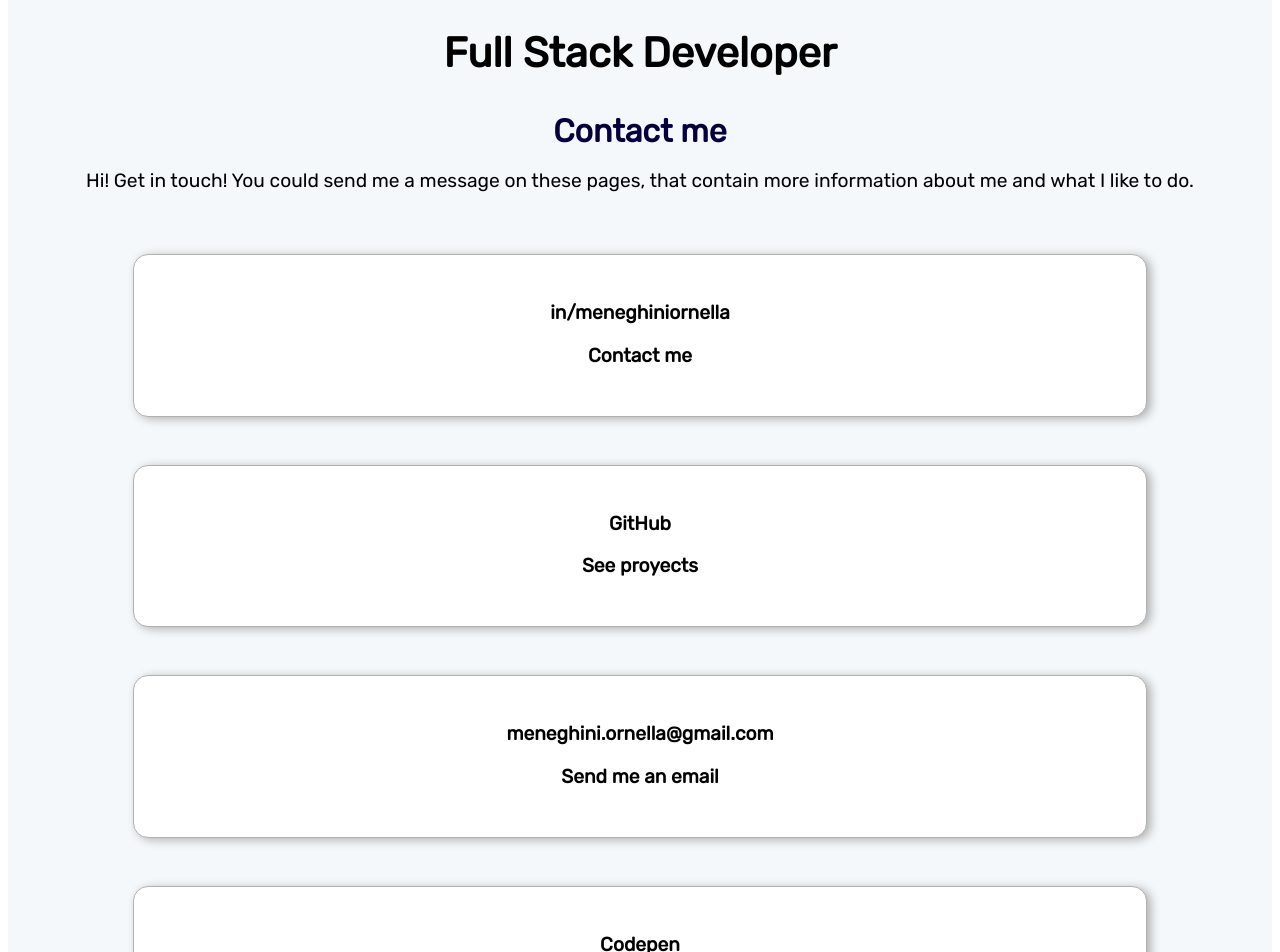
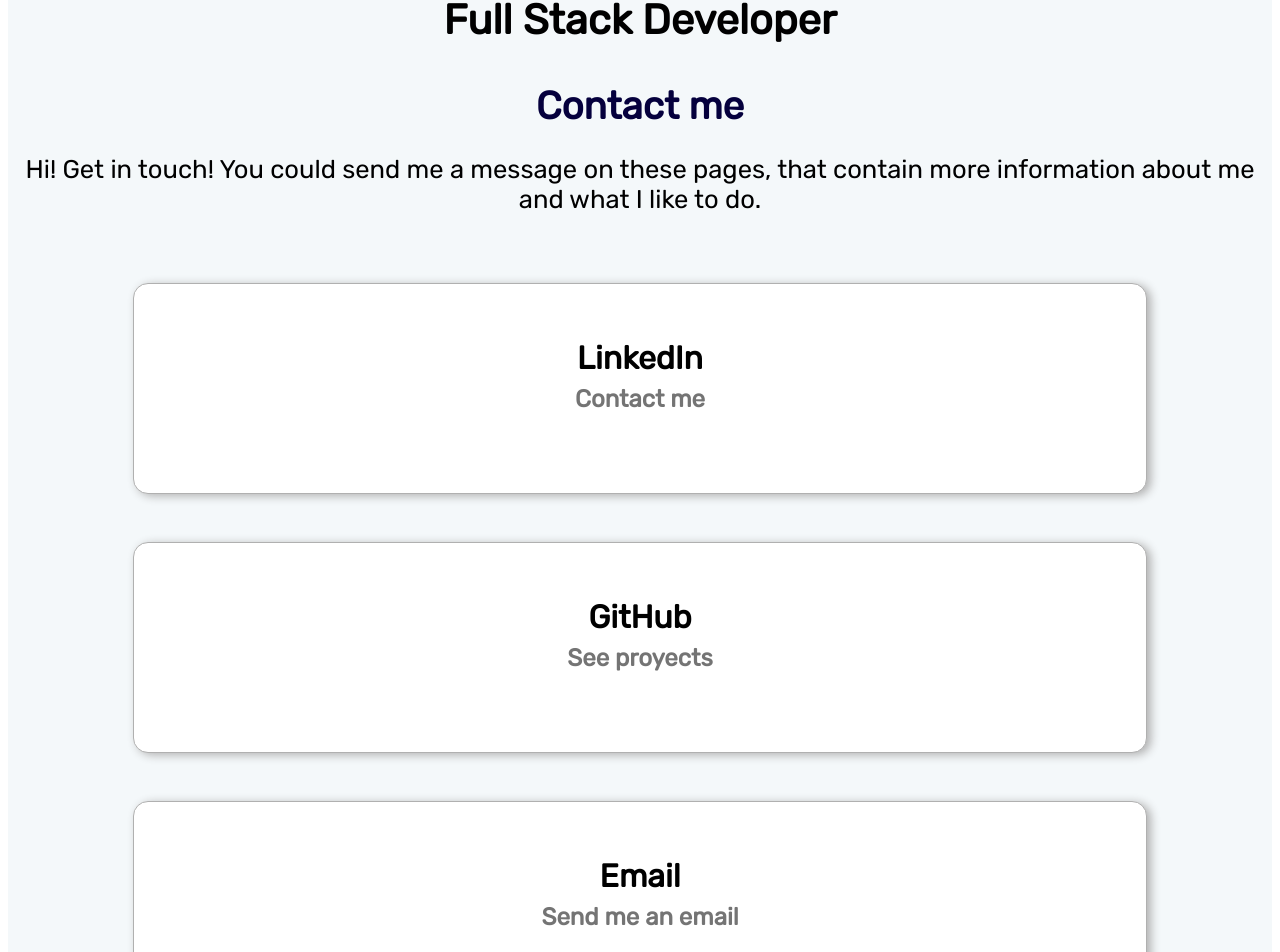
Before and after one commit to MeneghiniOrnella/vue.MeneghiniOrnella, a Vue app: page /contact in a window 1280 px wide. Shown: the part 266-1218 px from the top of the page. Built offline with nearby package versions, Linux system fonts and the light colour scheme; a web font is replaced by a local one.

Commit message:
update cards

```diff
--- a/public/index.html
+++ b/public/index.html
@@ -15,8 +15,6 @@
 
     <!-- <title><%= htmlWebpackPlugin.options.title %></title> -->
     <title>Meneghini, Ornella</title>
-
-    <script src="https://kit.fontawesome.com/093473ac19.js" crossorigin="anonymous"></script>
   </head>
   <body>
     <noscript>
@@ -24,5 +22,6 @@
     </noscript>
 
     <div id="app"></div>
+    <script src="https://kit.fontawesome.com/093473ac19.js" crossorigin="anonymous"></script>
   </body>
 </html>
--- a/public/style.css
+++ b/public/style.css
@@ -1,8 +1,17 @@
 @import url('https://fonts.googleapis.com/css2?family=Barlow+Condensed:wght@200;300;400;500;700&family=Rubik&display=swap');
+
+:root {
+    --principal      : #cd24bf;
+    --secondary      : #c5e1fe;
+    --dark-grey      : #747474;
+    --light-grey     : #b0b0b0;
+    --dark-principal : #83239b;
+    --light-principal: #9648aa;
+}
 
 #app {
     font-family: 'Rubik', sans-serif;
-    -webkit-font-smoothing: antialiased;
+    -webkit-font-smoothing : antialiased;
     -moz-osx-font-smoothing: grayscale;
     text-align: center;
     background: #f4f8fa;
@@ -10,7 +19,7 @@
 
 h1 {
     /* font-size: 10vw; */
-    font-size: 4.4rem;
+    font-size: 3.6rem;
 }
 h2 {
     /* font-size: 8vw; */
@@ -18,23 +27,26 @@
 }
 h3 {
     /* font-size: 6vw; */
-    color: #cd24bf;
-    font-size: 2rem;
+    color: var(--principal);
+    font-size: 2.4rem;
     margin: 1em 0 0;
     color: #05003d;
 }
 h4 {
     /* font-size: 5vw; */
-    color: #cd24bf;
-    font-size: 1.8rem;
+    color: var(--principal);
+    font-size: 2rem;
 }
 h5, h6 {
     /* font-size: 4vw; */
-    font-size: 1.5rem;
+    font-size: 1.8rem;
     font-family: 'Barlow Condensed', sans-serif;
 }
-p {
-    font-size: 1.2rem;
+p, b {
+    font-size: 1.6rem;
+}
+b {
+    font-weight: 800;
 }
 
 a, button {
@@ -44,14 +56,14 @@
     font-weight: 600;
     color: #000;
     text-decoration: none;
-    background-color: #c5e1fe;
+    background-color: var(--secondary);
     margin: 0 auto;
     cursor: pointer;
     border: none;
     border-radius: 50px;
 }
 a:focus, a:hover {
-    color: #cd24bf;
+    color: var(--principal);
 }
 
 li {
@@ -60,7 +72,6 @@
 }
 
 .cards-group {
-    /* background-color: rgb(250, 250, 250); */
     display: flex;
     flex-wrap: wrap;
     justify-content: center;
@@ -70,12 +81,11 @@
     background-color: rgb(255, 255, 255);
     margin: 1.5em 1em;
     border-radius: 15px;
-    box-shadow: 4px 2px 10px #b0b0b0;
-    border: 1px solid #b0b0b0;
+    box-shadow: 4px 2px 10px var(--light-grey);
+    border: 1px solid var(--light-grey);
     padding: 1.5em 2em;
     width: 15em;
     height: fit-content;
-
 }
 
 .icons-group {
@@ -93,22 +103,19 @@
     background: none;
     border: none;
 }
-
 .about-text {
     margin: 4rem;
 }
-
 .contact-home a{
     border-radius: 50px;
     font-weight: 600;
-    color: #000000;
-    background-color: #c5e1fe;
+    color: #000;
+    background-color: var(--secondary);
     cursor: pointer;
     text-decoration: none;
     border: none;
     width: 20rem;
 }
-
 .card {
     width: 80%;
     height: fit-content;
@@ -119,3 +126,31 @@
     background-color: #fff;
     color: #000;
 }
+.contact span {
+    color: var(--dark-grey);
+    font-size: 1.5rem;
+}
+
+.footer a {
+    background: none;
+    color: var(--light-principal);
+  }
+.footer a:focus, .footer a:hover, .footer a:active {
+    color: var(--dark-principal);
+    text-decoration: underline;
+  }
+.footer .last-line {
+    display: flex;
+    flex-direction: row;
+    justify-content: space-between;
+    margin: 0 2.5em;
+    padding-top: 1.2em;
+    padding-bottom: 1.3em;
+  }
+.footer p {
+    text-align: center;
+}
+.footer .icons-group footer a {
+    margin: 0 0.2rem;
+    padding: 0;
+}
--- a/src/components/Footer.vue
+++ b/src/components/Footer.vue
@@ -18,36 +18,3 @@
     name: 'Footer'
 }
 </script>
-
-<style>
-/* .footer {
-  margin-bottom: 2.5rem;
-} */
-
-.footer a {
-  background: none;
-  color: rgb(150, 72, 170);
-}
-.footer a:focus, .footer a:hover, .footer a:active {
-  color: rgb(131, 35, 155);
-  text-decoration: underline;
-}
-
-.last-line {
-  display: flex;
-  flex-direction: row;
-  justify-content: space-between;
-  margin: 0 2.5em;
-  padding-top: 1.2em;
-  padding-bottom: 1.3em;
-}
-
-p {
-  text-align: center;
-}
-
-.icons-group footer a {
-  margin: 0 0.2rem;
-  padding: 0;
-}
-</style>
--- a/src/components/Hour.vue
+++ b/src/components/Hour.vue
@@ -12,10 +12,10 @@
     }),
     methods: {
         printHours: function () {
-        return new Date().getHours();
+            return new Date().getHours();
         },
         printMinutes: function () {
-        return new Date().getMinutes();
+            return new Date().getMinutes();
         },
     },
     mounted: function () {
@@ -27,8 +27,8 @@
 <style>
 .time{
     position: relative;
-    background-color: aqua;
-    border: 1px solid grey;
+    background-color: #0ff;
+    border: 1px solid #747474;
     border-radius: 12px;
     width: 4rem;
     height: 1rem;
--- a/src/components/Work.vue
+++ b/src/components/Work.vue
@@ -3,7 +3,7 @@
      <h3>Work Experience</h3>
     <div class="cards-group">
       <div v-for="{ title, place, start, end, otherInfo } in works" class="card">
-        <h3>{{ title }}</h3>
+        <h4>{{ title }}</h4>
         <b class="place">{{ place}}</b>
         <p>{{ start }} - {{ end }}</p>
       </div>
--- a/src/data/projects.json
+++ b/src/data/projects.json
@@ -7,7 +7,7 @@
         "skills": ["vue", "javascript", "html", "css"]
     },
     {
-        "title": "Pokemon-Game",
+        "title": "Pokemon Game",
         "img": "pokeapi.png",
         "description": "Guess the pokemon game.It was made using Pokeapi and Vue.",
         "url": "https://github.com/MeneghiniOrnella/pokemon-game",
@@ -31,7 +31,7 @@
         "title": "Role Game",
         "img": "logo.png",
         "description": "Sorry! This application is being created.",
-        "url": "https://github.com/MeneghiniOrnella/",
+        "url": "https://github.com/MeneghiniOrnella/vue-role-game.git",
         "skills": ["vue", "javascript", "html", "css"]
     }
 ]
--- a/src/data/work.json
+++ b/src/data/work.json
@@ -4,13 +4,13 @@
     "place": "Accenture",
     "start": "Sep 2022",
     "end":   "actually",
-    "otherInfo": ["Vue", "CSS", "Accessibility", "Scrum"]
+    "otherInfo": ["Vue", "SASS", "Accessibility", "Scrum"]
   },
   {
     "title": "Software Development Contractor",
     "place": "Accenture",
     "start": "May 2022",
-    "end":   "actually",
+    "end":   "Aug 2022",
     "otherInfo": ["Vue", "CSS", "Scrum"]
   },
   {
--- a/src/views/Contact.vue
+++ b/src/views/Contact.vue
@@ -7,36 +7,36 @@
     <br/>
     <div class="cards-group">
       <div class="card">
-        <p>
+        <h4>
           <a href="https://www.linkedin.com/in/meneghiniornella/" target="_blank">
-            <p>in/meneghiniornella</p>
+            LinkedIn <br/>
             <span>Contact me</span>
           </a>
-        </p>
+        </h4>
       </div>
       <div class="card">
-        <p>
+        <h4>
           <a href="https://github.com/MeneghiniOrnella?tab=repositories" target="_blank">
-            <p>GitHub</p>
+            GitHub <br/>
             <span>See proyects</span>
           </a>
-        </p>
+        </h4>
       </div>
       <div class="card">
-        <p>
+        <h4>
           <a href="mailto:meneghini.ornella@gmail.com" target="_blank">
-            <p>meneghini.ornella@gmail.com</p>
+            Email <br/>
             <span>Send me an email</span>
           </a>
-        </p>
+        </h4>
       </div>
       <div class="card">
-        <p>
+        <h4>
           <a href="https://codepen.io/meneghiniornella" target="_blank">
-            <p>Codepen</p>
+            Codepen <br/>
             <span>See little proyects</span>
           </a>
-        </p>
+        </h4>
       </div>
     </div>
   </div>
@@ -47,12 +47,10 @@
   https://www.cassie.codes
   https://codepen.io/smashingmag/pen/MWGJNaw
 -->
-
 </template>
 
 <script>
-
 export default {
-  name: 'HomeView',
+  name: 'Home',
 }
 </script>
--- a/src/views/Home.vue
+++ b/src/views/Home.vue
@@ -20,7 +20,7 @@
 import Footer from '@/components/Footer.vue';
 
 export default {
-  name: 'HomeView',
+  name: 'Home',
   components: {
     About,
     Hour,
```
Also changed, not shown: src/App.vue (+12 -4 lines), src/main.js (+13 -9 lines).
